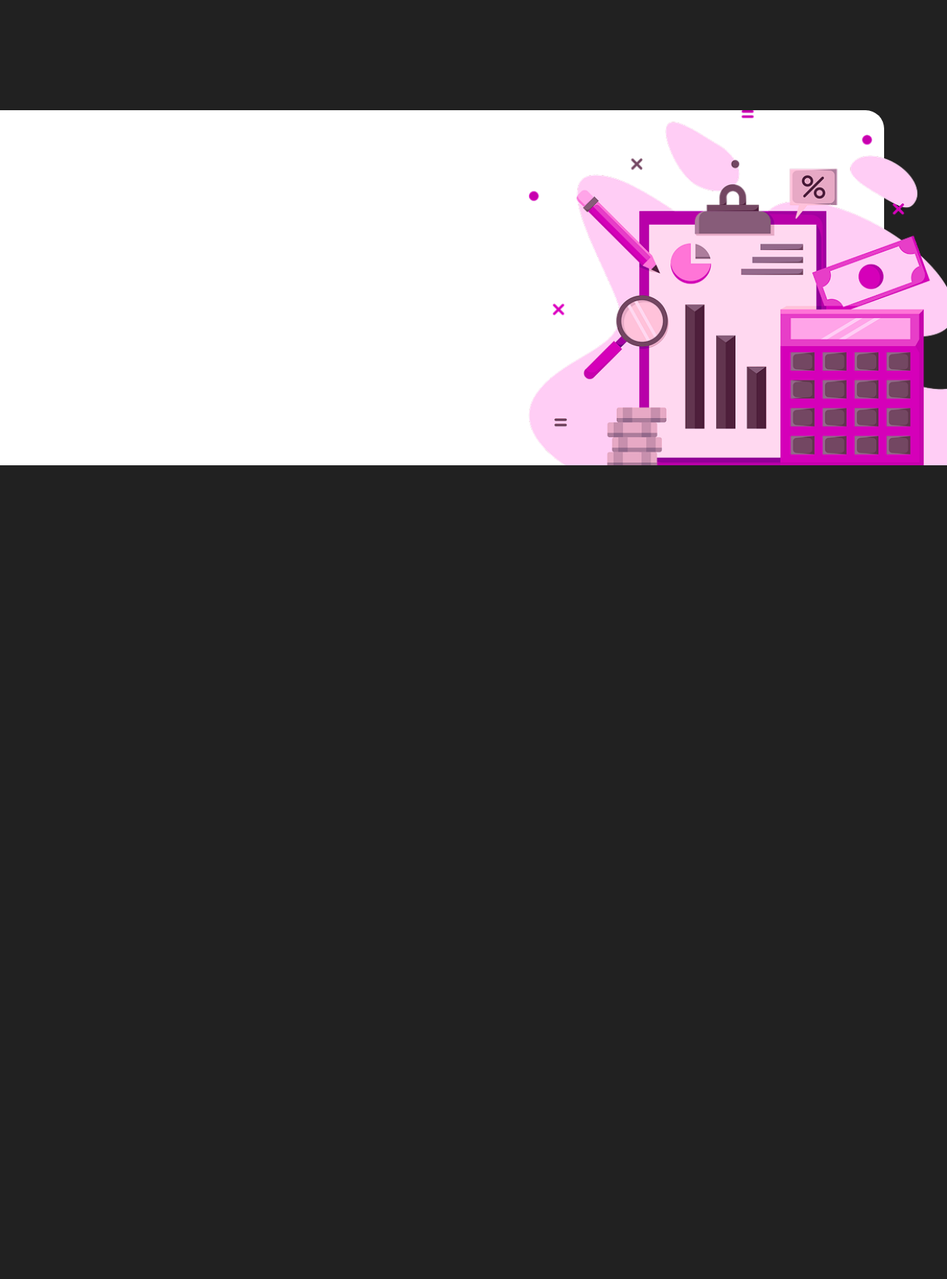
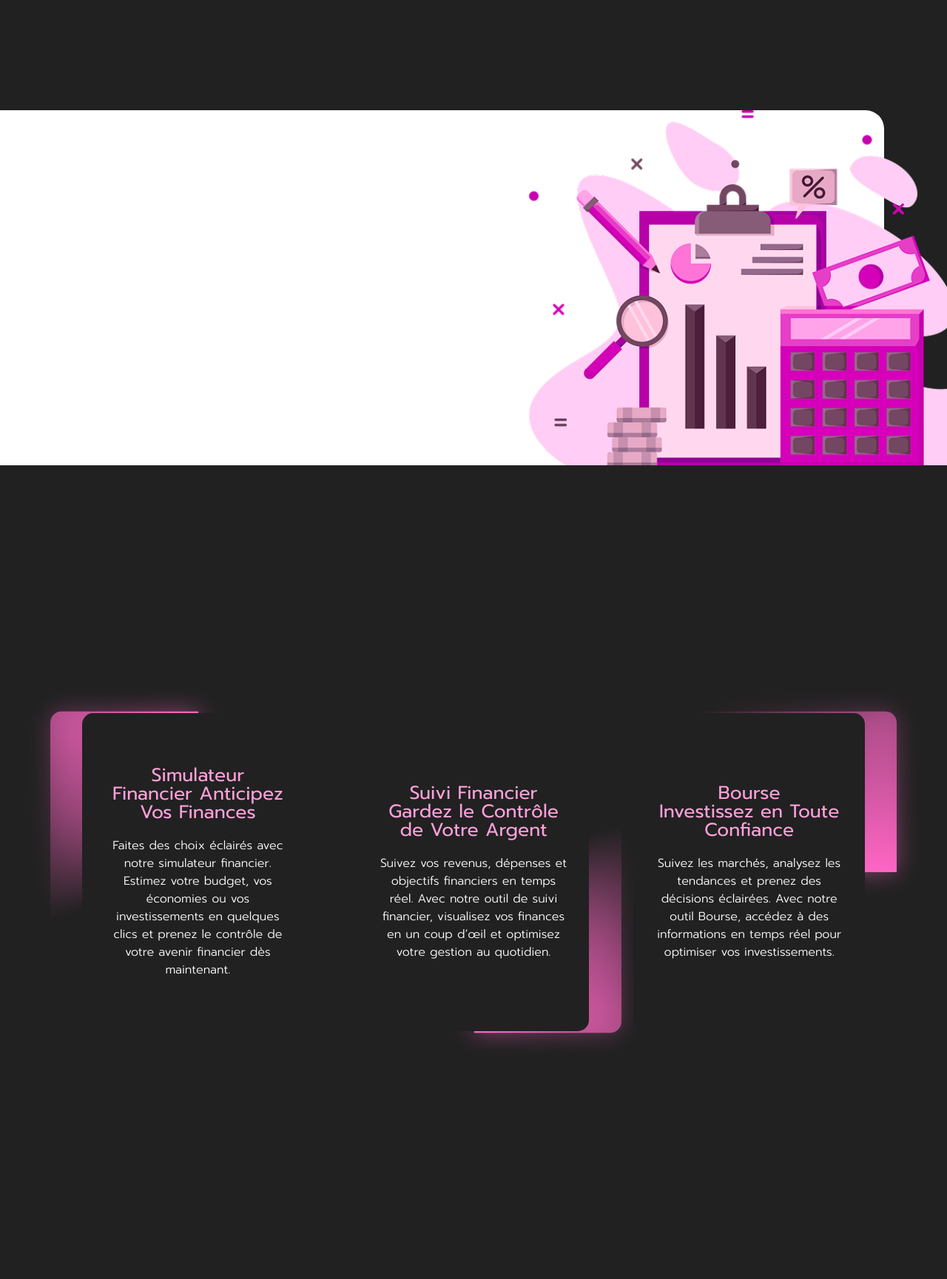
Before and after one commit to blvck-M4/Econova, a Django app: page /members/ in a window 1280 px wide. Shown: the part 1531-3260 px from the top of the page at 74% size. Run offline with Django 5.2, Linux system fonts and the light colour scheme.

Commit message:
Page de connexion et section outils de home html/css

```diff
--- a/members/static/css/home.css
+++ b/members/static/css/home.css
@@ -97,14 +97,106 @@ body {
 }
 /*OUTILS FINANCIERS*/
 .outils{
-    background: #212121;
     padding: 250px 81px;
     .outils-infos{
         height: 600px;
-        width: 100%
+        width: 100%;
+        display: flex;
+        justify-content: center;
+        align-items: center;
+        .info{
+            cursor: pointer;
+            width: 400px;
+            height: 430px;
+            border-radius: 15px;
+            margin: 0 30px;
+            background: #212121;
+            transition: 0.2s ease-in-out;
+
+            display: flex;
+            flex-direction: column;
+            justify-content: center;
+            align-items: center;
+            position: relative;
+            padding: 30px;
+            text-align: center;
+            h2{
+                font-size: 25px;
+                line-height: 25px;
+                color: #FFA1DB;
+            }
+            h3{
+                margin-top: 20px;
+            }
+        }
     }
 }
+@property --angle {
+    syntax: '<angle>';
+    initial-value: 0deg;
+    inherits: false;
+}
+#info3::before, #info3::after{
+    --angle: 90deg;
+}
+#info2::before, #info2::after{
+    --angle: 180deg;
+}
+.info::before, .info::after{
+    content: "";
+    position: absolute;
+    width: 395px;
+    height: 430px;
+    z-index: -1;
+    transform: scale(1.01);
+    border-radius: 15px;
+    transition: 0.5s ease-in-out;
+    background-image: conic-gradient(from var(--angle), transparent 70%, #FE66C4);
+}
+#info1:hover::before, #info1:hover::after{
+    transition: 0.5s ease-in-out;
+    animation: 3s spin1 linear infinite;
+}
+#info2:hover::before, #info2:hover::after{
+    transition: 0.5s ease-in-out;
+    animation: 3s spin2 linear infinite;
+}
+#info3:hover::before, #info3:hover::after{
+    transition: 0.5s ease-in-out;
+    animation: 3s spin3 linear infinite;
+}
+.info:hover{
+    box-shadow: rgba(0, 0, 0, 0.2) 0px 60px 40px -7px;
+}
 
+@keyframes spin1 {
+    from {
+        --angle: 0deg;
+    }
+    to {
+        --angle: 360deg;
+    }
+}
+@keyframes spin2 {
+    from {
+        --angle: 180deg;
+    }
+    to {
+        --angle: 540deg;
+    }
+}
+@keyframes spin3 {
+    from {
+        --angle: 90deg;
+    }
+    to {
+        --angle: 450deg;
+    }
+}
+.info::after{
+    filter: blur(1rem);
+    opacity: 0.5;
+}
 /*FOOTER*/
 footer {
     display: grid;
--- a/members/static/css/style.css
+++ b/members/static/css/style.css
@@ -19,15 +19,17 @@ html {
     position: fixed;
     bottom: 20px;
     right: 20px;
-    width: 1fr;
+    width: 100px;
     height: 1fr;
     cursor: pointer;
     img{
         width: 70px;
         transition: 0.2s ease-in-out;
+        filter: drop-shadow(0 0px 5px rgba(0, 0, 0, 0.21));
     }
     img:hover{
         transform: scale(1.1);
+        filter: drop-shadow(0 0px 15px rgba(0, 0, 0, 0.21));
     }
     z-index: 10;
 }
--- a/members/templates/home.html
+++ b/members/templates/home.html
@@ -35,7 +35,7 @@
 
   </header>
   <div class="chatbot">
-      <img src="{% static 'images/chatbot.svg' %}" alt="Logo ÉcoNova Finance">
+      <img src="{% static 'images/chatbot2.png' %}" alt="Logo ÉcoNova Finance">
   </div>
   <section class="presentation">
     <div class="slogan">
@@ -57,7 +57,24 @@
         </div>
     </section>
     <section class="outils">
-        <div class="outils-infos"></div>
+        <div class="outils-infos">
+            <div class="info" id="info1">
+                <h2>Simulateur</h2>
+                <h2>Financier Anticipez Vos Finances</h2>
+                <h3>Faites des choix éclairés avec notre simulateur financier. Estimez votre budget, vos économies ou
+                    vos investissements en quelques clics et prenez le contrôle de votre avenir financier dès maintenant.</h3>
+            </div>
+            <div class="info" id="info2">
+                <h2>Suivi Financier</h2>
+                <h2>Gardez le Contrôle de Votre Argent</h2>
+                <h3>Suivez vos revenus, dépenses et objectifs financiers en temps réel. Avec notre outil de suivi financier, visualisez vos finances en un coup d’œil et optimisez votre gestion au quotidien.</h3>
+            </div>
+            <div class="info" id="info3">
+                <h2>Bourse</h2>
+                <h2>Investissez en Toute Confiance</h2>
+                <h3>Suivez les marchés, analysez les tendances et prenez des décisions éclairées. Avec notre outil Bourse, accédez à des informations en temps réel pour optimiser vos investissements.</h3>
+            </div>
+        </div>
     </section>
 
     <footer>
--- a/members/views.py
+++ b/members/views.py
@@ -1,11 +1,13 @@
 from django.shortcuts import render
 from django.http import HttpResponse
 from django.template import loader
-
+from django.views.decorators.csrf import csrf_exempt
 def members(request):
     template = loader.get_template('home.html')
     return HttpResponse(template.render())
+def connexion(request):
+    if request.method == 'POST':
+        print(request.POST)
 
-def connexion(request):
     template = loader.get_template('connexion.html')
-    return HttpResponse(template.render())
+    return render(request, 'connexion.html')
```
Also changed, not shown: members/static/css/connexion.css (+22 -10 lines), members/templates/connexion.html (+8 -6 lines), members/static/images/chatbot2.png (added).
